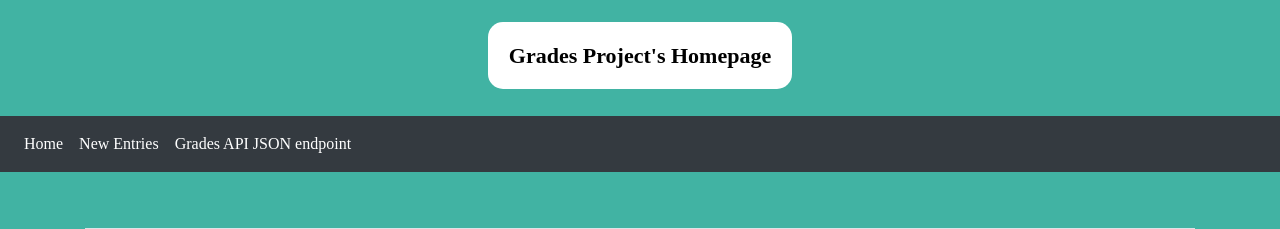
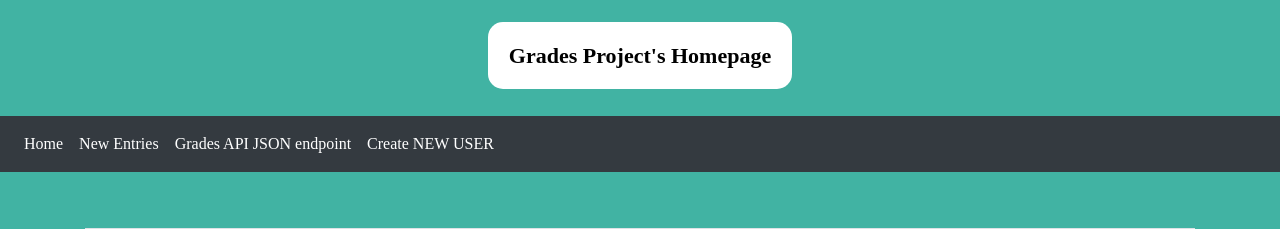
Before and after one commit to karanramani/Final-Web-App-PK, a Flask app: page / in a window 1280 px wide. Shown: the top 229 px of the page. Run offline with Flask 2, Linux system fonts and the light colour scheme; data comes from the database, SQL or seed files in the repository; some libraries are stand-ins or nearby versions.

Commit message:
Task: New user button added to layout for testing

```diff
--- a/app/templates/layout.html
+++ b/app/templates/layout.html
@@ -49,7 +49,9 @@
       <li class="nav-item active">
         <a class="nav-link" href="api/v1/grades">Grades API JSON endpoint <span class="sr-only">(current)</span></a>
       </li>
-
+        <li class="nav-item active">
+        <a class="nav-link" href="/grades/new-user">Create NEW USER <span class="sr-only">(current)</span></a>
+      </li>
     </ul>
   </div>
 </nav>
```
